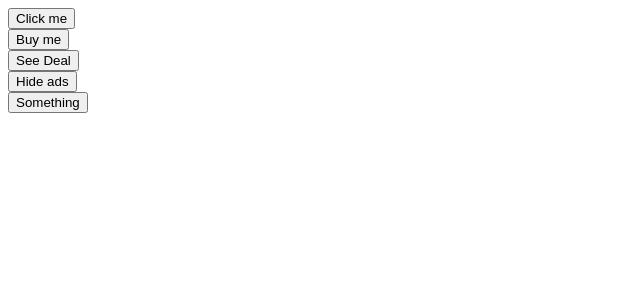
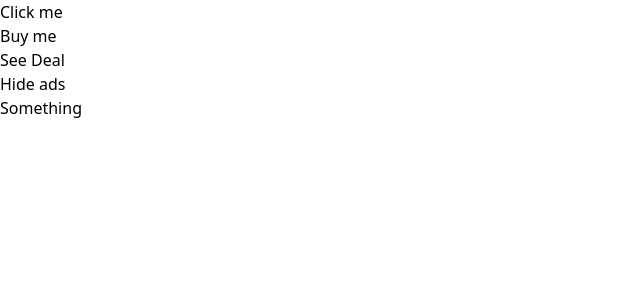
Before and after one commit to ToniRajamaki/Modern-react-udemy, a React (Create React App) app in the folder comps/: page / in a window 1280 px wide. Shown: the top 300 px of the page, without its empty margins (0-640 px from the left). Built offline with nearby package versions, Linux system fonts and the light colour scheme.

Commit message:
added Tailwind css to project

```diff
--- a/comps/package.json
+++ b/comps/package.json
@@ -6,6 +6,7 @@
     "@testing-library/jest-dom": "^5.16.5",
     "@testing-library/react": "^13.4.0",
     "@testing-library/user-event": "^13.5.0",
+    "prop-types": "^15.8.1",
     "react": "^18.2.0",
     "react-dom": "^18.2.0",
     "react-scripts": "5.0.1",
@@ -34,5 +35,8 @@
       "last 1 firefox version",
       "last 1 safari version"
     ]
+  },
+  "devDependencies": {
+    "tailwindcss": "^3.3.3"
   }
 }
--- a/comps/src/App.js
+++ b/comps/src/App.js
@@ -5,7 +5,7 @@ function App() {
   return (
     <div>
       <div>
-        <Button>Click me</Button>
+        <Button primary>Click me</Button>
       </div>
       <div>
         <Button>Buy me</Button>
--- a/comps/src/Button.js
+++ b/comps/src/Button.js
@@ -1,4 +1,4 @@
-import React from 'react'
+import PropTypes from 'prop-types'
 
 function Button({
   children,
@@ -7,10 +7,25 @@ function Button({
   success,
   warning,
   danger,
-  outlie,
-  rounder,
+  outline,
+  rounded,
 }) {
   return <button>{children}</button>
 }
 
+Button.propTypes = {
+  checkVariationValue: ({ primary, secondary, success, warning, danger }) => {
+    const count =
+      Number(!!primary) +
+      Number(!!secondary) +
+      Number(!!warning) +
+      Number(!!success) +
+      Number(!!danger)
+      if(count >1){
+          return new Error('There is conflicting varaition styling props')
+
+      }
+  },
+}
+
 export default Button
--- /dev/null
+++ b/comps/src/index.css
@@ -0,0 +1,3 @@
+@tailwind base;
+@tailwind components;
+@tailwind utilities;
--- a/comps/src/index.js
+++ b/comps/src/index.js
@@ -1,6 +1,7 @@
 import React from 'react'
 import { ReactDOM, createRoot } from 'react-dom/client'
 import App from './App'
+import './index.css'
 
 const el = document.getElementById('root')
 const root = createRoot(el)
--- /dev/null
+++ b/comps/tailwind.config.js
@@ -0,0 +1,8 @@
+/** @type {import('tailwindcss').Config} */
+module.exports = {
+  content: ['./src/**/*.{js,jsx,ts,tsx}'],
+  theme: {
+    extend: {},
+  },
+  plugins: [],
+}
```
Also changed, not shown: 1 other file (tests, documents, lock files or other folders).
